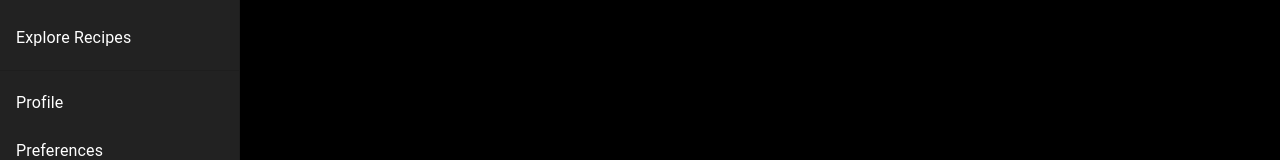
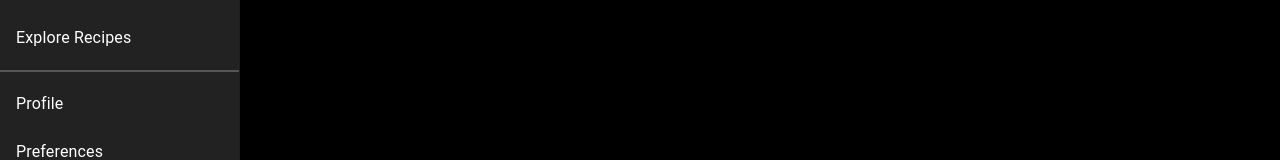
Before and after one commit to grackfish/pantry-wizard, a React (Create React App) app: page /recipes in a window 1280 px wide. Shown: the part 203-363 px from the top of the page. Built offline with nearby package versions, Linux system fonts and the light colour scheme.

Commit message:
Update menu divider color

```diff
--- a/src/Dashboard/Dashboard.js
+++ b/src/Dashboard/Dashboard.js
@@ -60,7 +60,7 @@ function ResponsiveDrawer(props) {
           </ListItem>
         ))}
       </List>
-      <Divider />
+      <Divider sx={{ borderColor: '#555555', borderWidth: '1px' }}/>
       <List>
         {['Profile', 'Preferences', 'Settings'].map((text) => (
           <ListItem key={text} disablePadding>
--- a/src/Explore/Explore.js
+++ b/src/Explore/Explore.js
@@ -60,7 +60,7 @@ function ResponsiveDrawer(props) {
           </ListItem>
         ))}
       </List>
-      <Divider />
+      <Divider sx={{ borderColor: '#555555', borderWidth: '1px' }}/>
       <List>
         {['Profile', 'Preferences', 'Settings'].map((text) => (
           <ListItem key={text} disablePadding>
--- a/src/Ingredients/Ingredients.js
+++ b/src/Ingredients/Ingredients.js
@@ -60,7 +60,7 @@ function ResponsiveDrawer(props) {
           </ListItem>
         ))}
       </List>
-      <Divider />
+      <Divider sx={{ borderColor: '#555555', borderWidth: '1px' }}/>
       <List>
         {['Profile', 'Preferences', 'Settings'].map((text) => (
           <ListItem key={text} disablePadding>
--- a/src/Recipes/Recipes.js
+++ b/src/Recipes/Recipes.js
@@ -60,7 +60,7 @@ function ResponsiveDrawer(props) {
           </ListItem>
         ))}
       </List>
-      <Divider />
+      <Divider sx={{ borderColor: '#555555', borderWidth: '1px' }}/>
       <List>
         {['Profile', 'Preferences', 'Settings'].map((text) => (
           <ListItem key={text} disablePadding>
```
